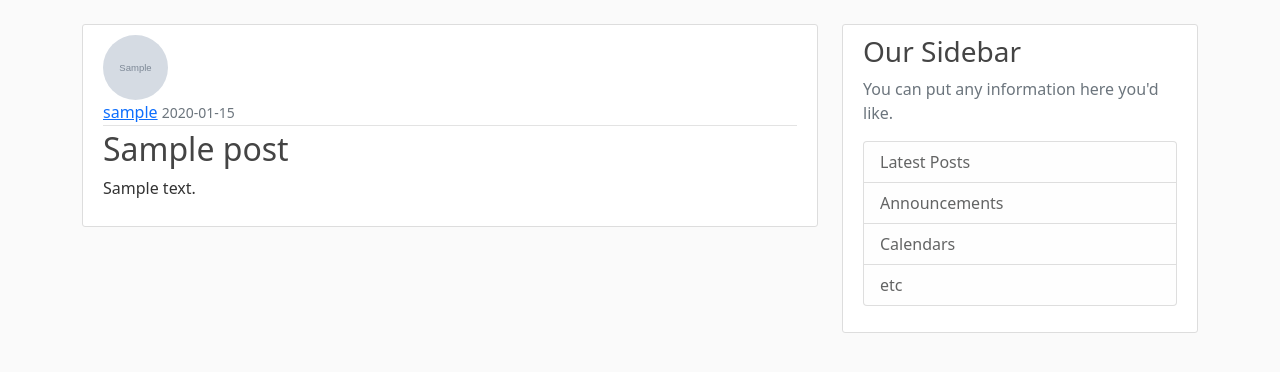
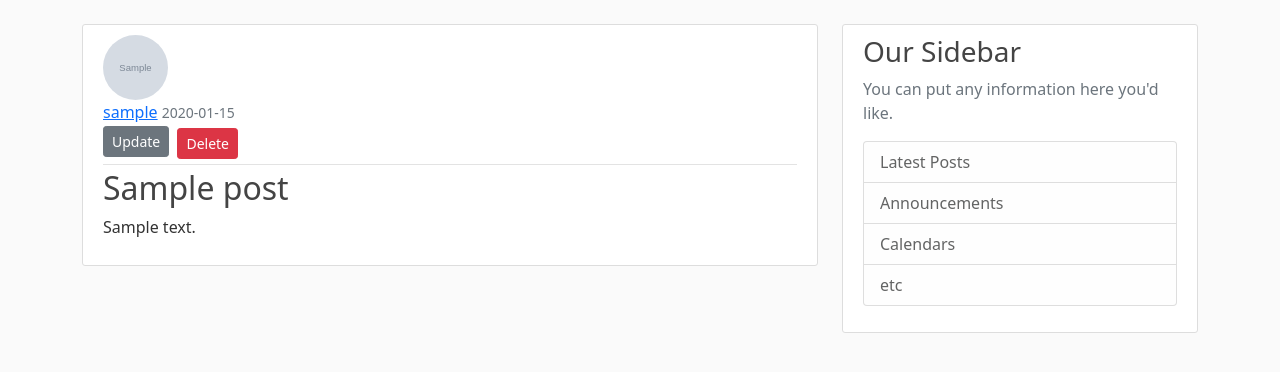
Before and after one commit to Doometnick/flaskblog, a Flask app: page /post/1 in a window 1280 px wide. Shown: the part 56-428 px from the top of the page. Run offline with Flask 2, Linux system fonts and the light colour scheme; a user stored in the database is signed in; tables that the repository leaves empty hold one stand-in row (values such as "Sample post"); grey boxes marked "Sample" are stand-in pictures.

Commit message:
Added updates and deletion of posts

```diff
--- a/FlaskBlog/flaskblog/routes.py
+++ b/FlaskBlog/flaskblog/routes.py
@@ -1,7 +1,7 @@
 import os
 import secrets
 from PIL import Image
-from flask import Flask, render_template, url_for, flash, redirect, request
+from flask import Flask, render_template, url_for, flash, redirect, request, abort
 from flaskblog import app, db, bcrypt
 from flaskblog.forms import RegistrationForm, LoginForm, UpdateAccountForm, PostForm
 from flaskblog.models import User, Post
@@ -104,10 +104,43 @@ def new_post():
         db.session.commit()
         flash("Your post has been created!", "success")
         return redirect(url_for("home"))
-    return render_template("create_post.html", title="New Post", form=form)
+    return render_template("create_post.html", title="New Post", form=form,
+                           legend="New Post")
 
 
 @app.route("/post/<int:post_id>")
 def post(post_id):
     post = Post.query.get_or_404(post_id)
     return render_template("post.html", title=post.title, post=post)
+
+
+@app.route("/post/<int:post_id>/update", methods=["GET", "POST"])
+@login_required
+def update_post(post_id):
+    post = Post.query.get_or_404(post_id)
+    if post.author != current_user:
+        abort(403)
+    form = PostForm()
+    if form.validate_on_submit():
+        post.title = form.title.data
+        post.content = form.content.data
+        db.session.commit()
+        flash("Your post has been updated!", "success")
+        return redirect(url_for("post", post_id=post.id))
+    elif request.method == "GET":
+        form.title.data = post.title
+        form.content.data = post.content
+    return render_template("create_post.html", title="Update Post", form=form,
+                           legend="Update Post")
+
+
+@app.route("/post/<int:post_id>/delete", methods=["POST"])
+@login_required
+def delete_post(post_id):
+    post = Post.query.get_or_404(post_id)
+    if post.author != current_user:
+        abort(403)
+    db.session.delete(post)
+    db.session.commit()
+    flash("Your post has been deleted!", "success")
+    return redirect(url_for("home"))
--- a/FlaskBlog/flaskblog/templates/create_post.html
+++ b/FlaskBlog/flaskblog/templates/create_post.html
@@ -6,7 +6,7 @@
             {{ form.hidden_tag() }}
             <fieldset class="form-group">
                 <legend class="border-bottom mb-4">
-                    New Post
+                    {{ legend }}
                 </legend>
                 <div class="form-group">
                     {{ form.title.label(class="form-control-label") }}
--- a/FlaskBlog/flaskblog/templates/post.html
+++ b/FlaskBlog/flaskblog/templates/post.html
@@ -7,9 +7,37 @@
         <div class="article-metadata">
             <a class="mr-2" href="#">{{ post.author.username }}</a>
             <small class="text-muted">{{ post.date_posted.strftime("%Y-%m-%d") }}</small>
+            {% if post.author == current_user %}
+                <div>
+                    <a class="btn btn-secondary btn-sm mb-1" href="{{ url_for('update_post', post_id=post.id) }}">Update</a>
+                    <button type="button" class="btn btn-danger btn-sm m-1" data-toggle="modal" data-target="#exampleModal">Delete</button>
+                </div>
+            {% endif %}
         </div>
         <h2 class="article-title">{{ post.title }}</h2>
         <p class="article-content">{{ post.content }}</p>
         </div>
     </article>
+
+    <!-- Modal -->
+    <div class="modal fade" id="exampleModal" tabindex="-1" role="dialog" aria-labelledby="exampleModalLabel" aria-hidden="true">
+        <h1>TESTING THIS</h1>
+        <div class="modal-dialog" role="document">
+            <div class="modal-content">
+            <div class="modal-header">
+                <h5 class="modal-title" id="exampleModalLabel">Modal title</h5>
+                <button type="button" class="close" data-dismiss="modal" aria-label="Close">
+                <span aria-hidden="true">&times;</span>
+                </button>
+            </div>
+            <div class="modal-body">
+                ...
+            </div>
+            <div class="modal-footer">
+                <button type="button" class="btn btn-secondary" data-dismiss="modal">Close</button>
+                <button type="button" class="btn btn-primary">Save changes</button>
+            </div>
+            </div>
+        </div>
+    </div>
 {% endblock content%}
```
